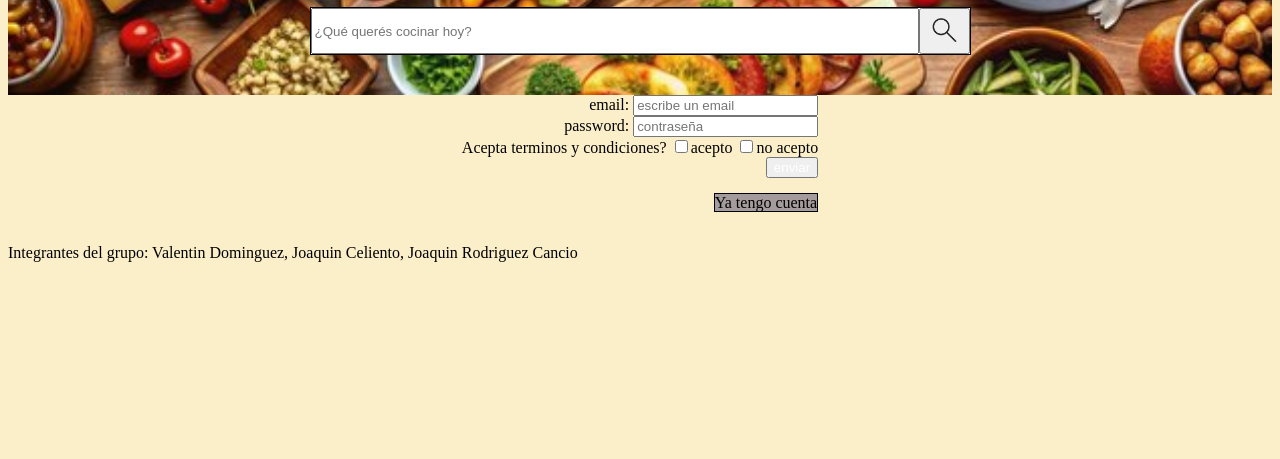
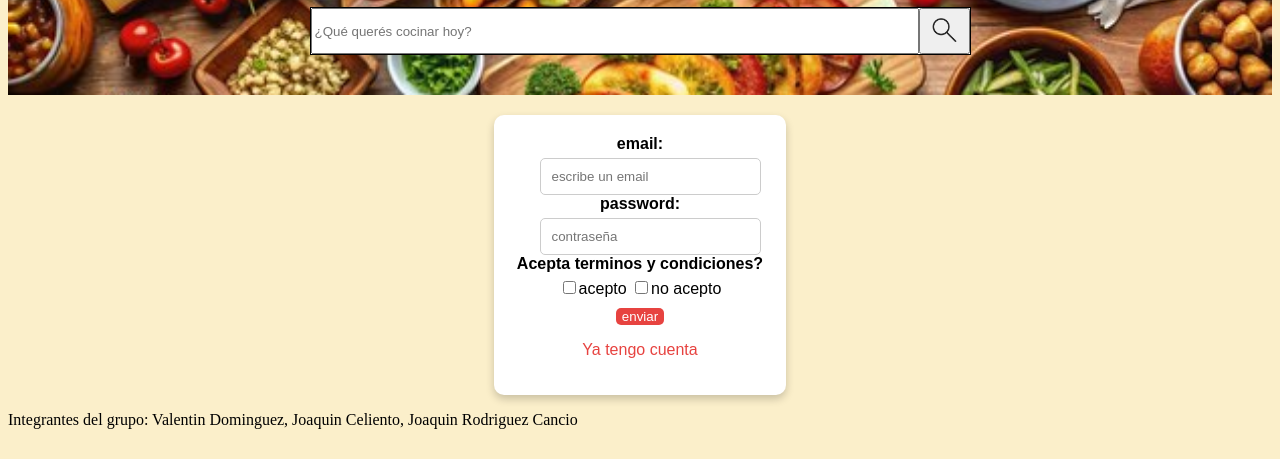
Before and after one commit to jrodriguezcancio/pro-1-grupo12-myapp, a plain HTML site: page register.html in a window 1280 px wide. Shown: the part 341-800 px from the top of the page. Drawn offline with Linux system fonts and the light colour scheme.

Commit message:
css de los formularios

```diff
--- a/css/style.css
+++ b/css/style.css
@@ -124,16 +124,25 @@ button{
     display: flex;
     flex-direction: column;
     flex-wrap: wrap;
-    align-content: center;
-    align-items: flex-end;
+    margin-top: 20px;
+    height: 20%;
+    width: 20%;
+    justify-content: center;
+    align-items: center;
+    font-family: Arial, sans-serif;
+    background-color: rgba(255, 255, 255);
+    padding: 20px;
+    border-radius: 10px;
+    box-shadow: 0 4px 8px rgba(0, 0, 0, 0.2);
+    text-align: center;
 }
 
-.registro a {
+/*.registro a {
     background-color: rgb(164, 156, 156);
     text-decoration: none;
     color: black;
     border: 1px solid black;
-}
+}*/
 
 .login{
     display: flex;
@@ -142,3 +151,56 @@ button{
     align-content: center;
     align-items: flex-end;
 }
+
+.log {
+    margin-top: 20px;
+    height: 20%;
+    width: 20%;
+    display: flex;
+    justify-content: center;
+    align-items: center;
+    font-family: Arial, sans-serif;
+    background-color: rgba(255, 255, 255);
+    padding: 20px;
+    border-radius: 10px;
+    box-shadow: 0 4px 8px rgba(0, 0, 0, 0.2);
+    text-align: center;
+}
+.mucho{
+    display: flex;
+    justify-content: space-around;
+}
+
+label {
+    display: block;
+    margin-bottom: 5px;
+    font-weight: bold;
+}
+
+#email {
+    width: 100%;
+    padding: 10px;
+    border: 1px solid #ccc;
+    border-radius: 5px;
+}
+#contrasenia{
+    width: 100%;
+    padding: 10px;
+    border: 1px solid #ccc;
+    border-radius: 5px;
+}
+
+.link {
+    display: block;
+    margin-top: 10px;
+    color: #e74340;
+    text-decoration: none;
+}
+
+.boton{
+    background-color: #e74340;
+    color: white;
+    border: none;
+    border-radius: 5px;
+    margin-top: 10px;
+}
--- a/register.html
+++ b/register.html
@@ -29,7 +29,7 @@
 
 
         </header>
-
+    <div class="mucho">
         <form class="registro" action="./login.html" method="get">
             <div>
                 <label for="email">email:</label>
@@ -37,23 +37,23 @@
             </div>
             <div>
                 <label for="contrasennia">password:</label>
-                <input type="password" name="contrasennia" id="contrasennia" placeholder="contraseña" value="" required>
+                <input type="password" name="contrasennia" id="contrasenia" placeholder="contraseña" value="" required>
             </div>
             <div>
                 <label for="terminos">Acepta terminos y condiciones?</label>
 
-                <input type="checkbox" name="terminos" id="terminos" value="si">acepto
+                <input type="checkbox" name="terminos" id="terminos" value="si" required>acepto
 
                 <input type="checkbox" name="terminos" id="terminos" value="no">no acepto
             </div>
             <div>
-                <button type="submit"> enviar </button>
+                <button type="submit" class="boton"> enviar </button>
             </div>
             <div>
-                <p><a href="./login.html">Ya tengo cuenta</a></p>
+                <p><a href="./login.html" class="link">Ya tengo cuenta</a></p>
             </div>
         </form>
-
+    </div>
         <footer>
             <p>Integrantes del grupo: Valentin Dominguez,
             Joaquin Celiento, Joaquin Rodriguez Cancio
```
Also changed, not shown: login.html (+8 -7 lines).
